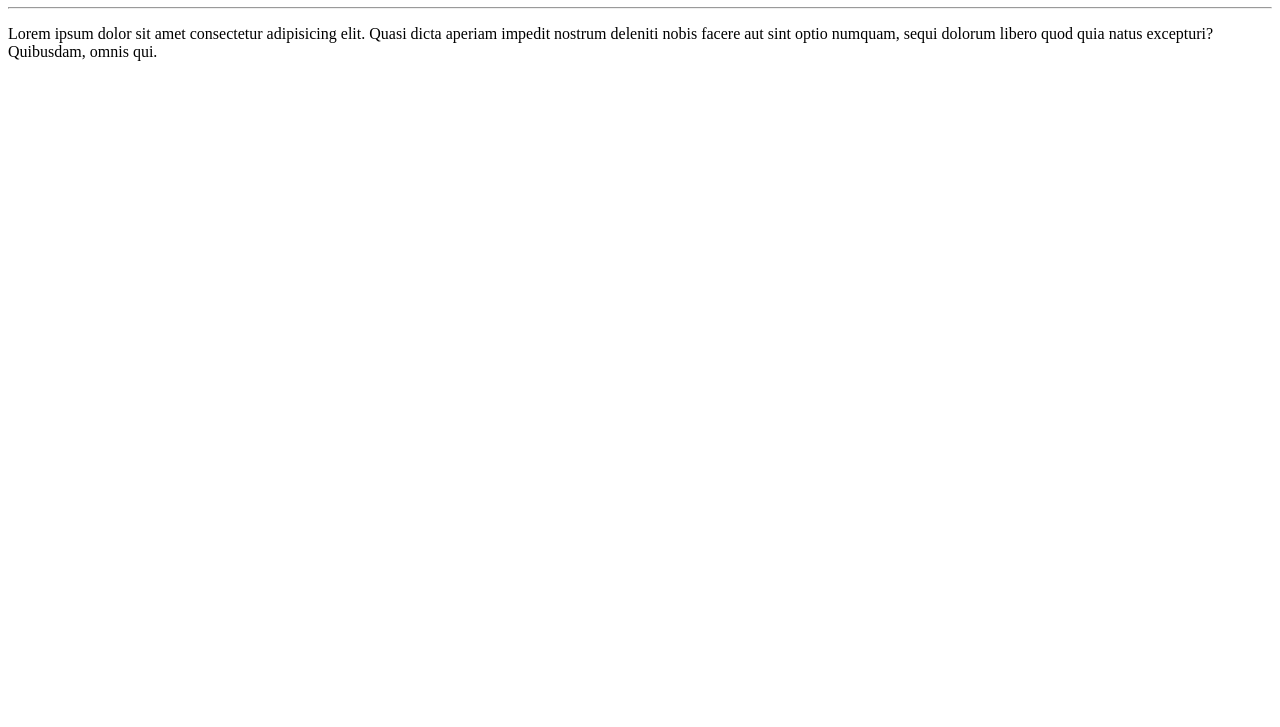
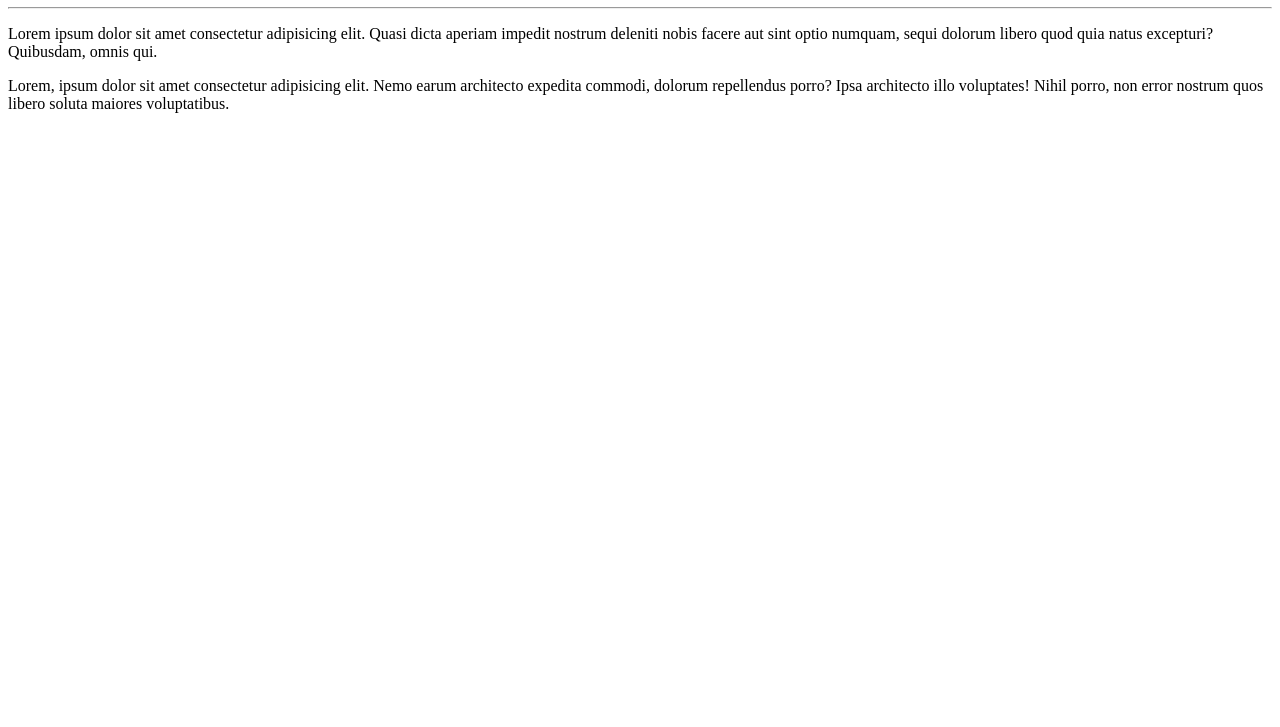
Before and after one commit to danilomesquita/ola-Mundo, a plain HTML site: page site-exemplo/index.html in a window 1280 px wide. Shown: the part 73-800 px from the top of the page. Drawn offline with Linux system fonts and the light colour scheme.

Commit message:
add paragrafo

```diff
--- a/site-exemplo/index.html
+++ b/site-exemplo/index.html
@@ -10,6 +10,6 @@
     <h1>Olá, Mundo!</h1>
     <hr>
     <p>Lorem ipsum dolor sit amet consectetur adipisicing elit. Quasi dicta aperiam impedit nostrum deleniti nobis facere aut sint optio numquam, sequi dolorum libero quod quia natus excepturi? Quibusdam, omnis qui.</p>
-
+    <p>Lorem, ipsum dolor sit amet consectetur adipisicing elit. Nemo earum architecto expedita commodi, dolorum repellendus porro? Ipsa architecto illo voluptates! Nihil porro, non error nostrum quos libero soluta maiores voluptatibus.</p>
 </body>
 </html>
```
